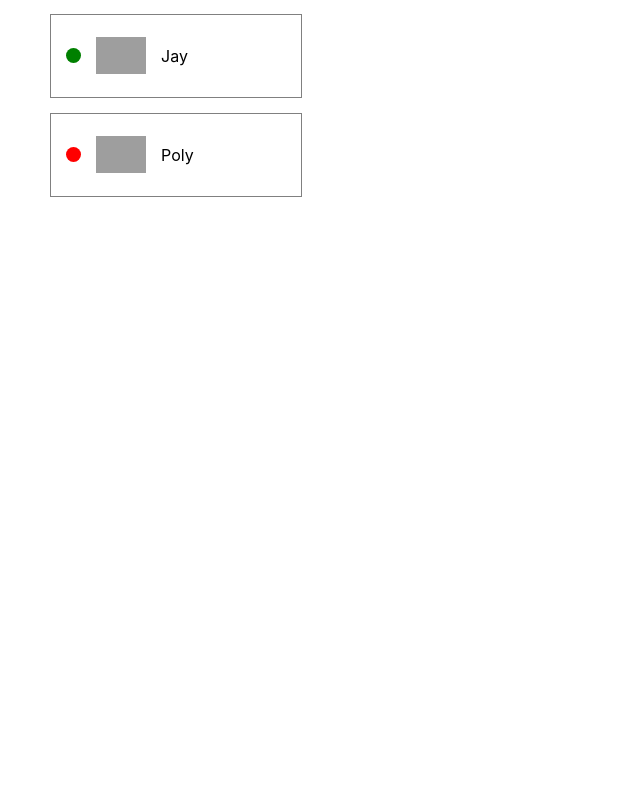
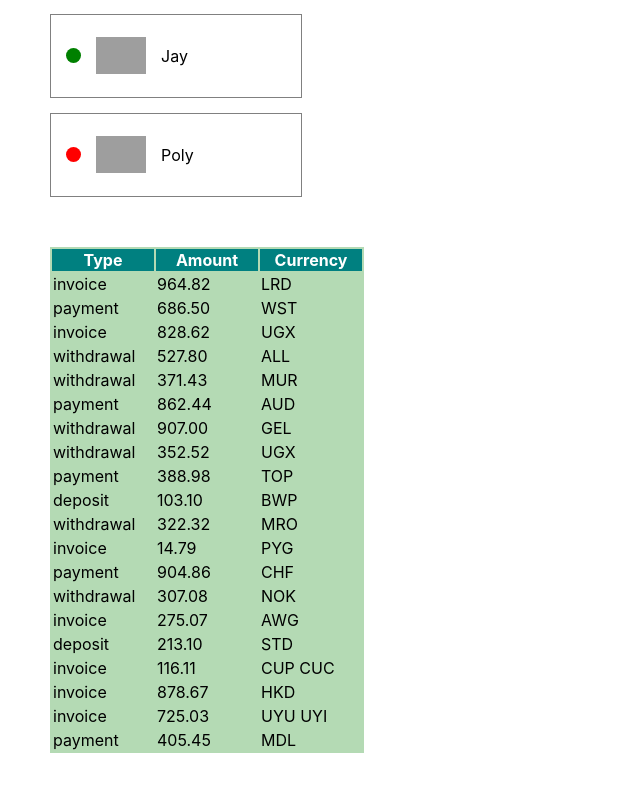
Before and after one commit to Aleksandra605/goit-react-hw-01-components, a React (Create React App) app: page / in a window 1280 px wide. Shown: the part 728-1519 px from the top of the page, without its empty margins (0-640 px from the left). Before the commit the page ends 975 px from the top, so only its background shows below. Built offline with nearby package versions, Linux system fonts and the light colour scheme; grey boxes are pictures that could not be loaded.

Commit message:
works but with minimal styles

```diff
--- a/src/App.js
+++ b/src/App.js
@@ -4,7 +4,9 @@
 import Profile from './component-1/Profile';
 import user from './component-1/user-data.json';
 import friendsData from './component-3/friends-data.json';
-import Friends from './component-3/friends';
+import FriendsList from './component-3/friends';
+import transactionData from './component-4/transactions-data.json';
+import Transactions from './component-4/transactions';
 
 function App() {
   return (
@@ -25,7 +27,11 @@
 }
 
 function App3() {
-  return <Friends props={friendsData} />;
+  return <FriendsList friends={friendsData} />;
 }
 
-export { App, App2, App3 };
+function App4() {
+  return <Transactions transactionsData={transactionData} />;
+}
+
+export { App, App2, App3, App4 };
--- a/src/component-3/friends.js
+++ b/src/component-3/friends.js
@@ -1,15 +1,15 @@
 import OneFriend from './oneFriend';
 
-export default function Friends({ props }) {
+export default function FriendsList({ friends }) {
   return (
     <ul className="friends-list">
-      {props.map((prop) => (
-        <li className="item-friend" key={prop.id}>
+      {friends.map((friend) => (
+        <li className="item-friend" key={friend.id}>
           <OneFriend
-            avatar={prop.avatar}
-            name={prop.name}
-            isOnline={prop.isOnline}
-            id={prop.id}
+            avatar={friend.avatar}
+            name={friend.name}
+            isOnline={friend.isOnline}
+            id={friend.id}
           />
         </li>
       ))}
--- /dev/null
+++ b/src/component-4/component-4.css
@@ -0,0 +1,17 @@
+#transactions {
+  margin: 50px;
+}
+
+.transaction-history {
+  background-color: rgba(0, 128, 0, 0.295);
+  text-align: 30px;
+}
+
+.column-header {
+  background-color: teal;
+  color: white;
+}
+
+.head {
+  width: 100px;
+}
--- /dev/null
+++ b/src/component-4/transactions-data.json
@@ -0,0 +1,122 @@
+[
+  {
+    "id": "1e0700a2-5183-4291-85cc-2065a036a683",
+    "type": "invoice",
+    "amount": "964.82",
+    "currency": "LRD"
+  },
+  {
+    "id": "a30f821b-4d25-4ff0-abdd-e340b3f0dd2b",
+    "type": "payment",
+    "amount": "686.50",
+    "currency": "WST"
+  },
+  {
+    "id": "44dca67a-8e5a-4798-bf8e-b15efd4e1abd",
+    "type": "invoice",
+    "amount": "828.62",
+    "currency": "UGX"
+  },
+  {
+    "id": "ea8ed3dc-2b68-4a53-905a-53ecb0adef33",
+    "type": "withdrawal",
+    "amount": "527.80",
+    "currency": "ALL"
+  },
+  {
+    "id": "ea76146a-0b00-4b80-bc02-a8c822176712",
+    "type": "withdrawal",
+    "amount": "371.43",
+    "currency": "MUR"
+  },
+  {
+    "id": "63ca02f9-d637-46b5-9237-f3b24425e029",
+    "type": "payment",
+    "amount": "862.44",
+    "currency": "AUD"
+  },
+  {
+    "id": "ed0263e8-59a5-4bf1-87e0-2bb88e53dc34",
+    "type": "withdrawal",
+    "amount": "907.00",
+    "currency": "GEL"
+  },
+  {
+    "id": "6013bad0-750c-4691-8bc2-d8f2b43969c4",
+    "type": "withdrawal",
+    "amount": "352.52",
+    "currency": "UGX"
+  },
+  {
+    "id": "252c7be4-8b06-4fa7-8d42-61fb835b70d5",
+    "type": "payment",
+    "amount": "388.98",
+    "currency": "TOP"
+  },
+  {
+    "id": "4eaab41b-b967-40ac-82ed-85fc66f646f1",
+    "type": "deposit",
+    "amount": "103.10",
+    "currency": "BWP"
+  },
+  {
+    "id": "9648a350-8469-42d5-8bf3-18090de5fe67",
+    "type": "withdrawal",
+    "amount": "322.32",
+    "currency": "MRO"
+  },
+  {
+    "id": "9c5c25fb-1a95-4b2f-8d1f-4c4426d677cc",
+    "type": "invoice",
+    "amount": "14.79",
+    "currency": "PYG"
+  },
+  {
+    "id": "43ef232c-80e9-4d6f-b48a-b22405620de3",
+    "type": "payment",
+    "amount": "904.86",
+    "currency": "CHF"
+  },
+  {
+    "id": "5161682e-e620-4019-ab0a-24ceb10fbd20",
+    "type": "withdrawal",
+    "amount": "307.08",
+    "currency": "NOK"
+  },
+  {
+    "id": "7b119d71-42e6-4c42-a141-6818b07bb9ff",
+    "type": "invoice",
+    "amount": "275.07",
+    "currency": "AWG"
+  },
+  {
+    "id": "a4f65722-65c4-4c28-b1f4-b8ed988bb205",
+    "type": "deposit",
+    "amount": "213.10",
+    "currency": "STD"
+  },
+  {
+    "id": "c6e5784b-0ca3-48d6-86e5-b5128af5a523",
+    "type": "invoice",
+    "amount": "116.11",
+    "currency": "CUP CUC"
+  },
+  {
+    "id": "c9ebed6a-3a02-4b49-ac0d-0534b51f2bfd",
+    "type": "invoice",
+    "amount": "878.67",
+    "currency": "HKD"
+  },
+  {
+    "id": "a4a98b0e-b22c-438b-9f83-de2df52110c8",
+    "type": "invoice",
+    "amount": "725.03",
+    "currency": "UYU UYI"
+  },
+  {
+    "id": "b39bfa7a-0166-4c47-94d6-87d20590f746",
+    "type": "payment",
+    "amount": "405.45",
+    "currency": "MDL"
+  }
+]
--- /dev/null
+++ b/src/component-4/transactions.js
@@ -0,0 +1,26 @@
+export default function Transactions({ transactionsData }) {
+  return (
+    <table className="transaction-history">
+      <thead>
+        <tr className="column-header">
+          <th className="head">Type</th>
+          <th className="head">Amount</th>
+          <th className="head">Currency</th>
+        </tr>
+      </thead>
+
+      <tbody>
+        {transactionsData.map((transaction) => {
+          const { id, type, amount, currency } = transaction;
+          return (
+            <tr key={id}>
+              <td>{type}</td>
+              <td>{amount}</td>
+              <td>{currency}</td>
+            </tr>
+          );
+        })}
+      </tbody>
+    </table>
+  );
+}
--- a/src/index.js
+++ b/src/index.js
@@ -4,7 +4,8 @@
 import './component-2/styles.css';
 import './component-1/profile.css';
 import './component-3/friends.css';
-import { App, App2, App3 } from './App';
+import './component-4/component-4.css';
+import { App, App2, App3, App4 } from './App';
 import reportWebVitals from './reportWebVitals';
 
 ReactDOM.render(
@@ -28,6 +29,13 @@
   document.getElementById('friends')
 );
 
+ReactDOM.render(
+  <React.StrictMode>
+    <App4 />
+  </React.StrictMode>,
+  document.getElementById('transactions')
+);
+
 // If you want to start measuring performance in your app, pass a function
 // to log results (for example: reportWebVitals(console.log))
 // or send to an analytics endpoint. Learn more: https://bit.ly/CRA-vitals
```
